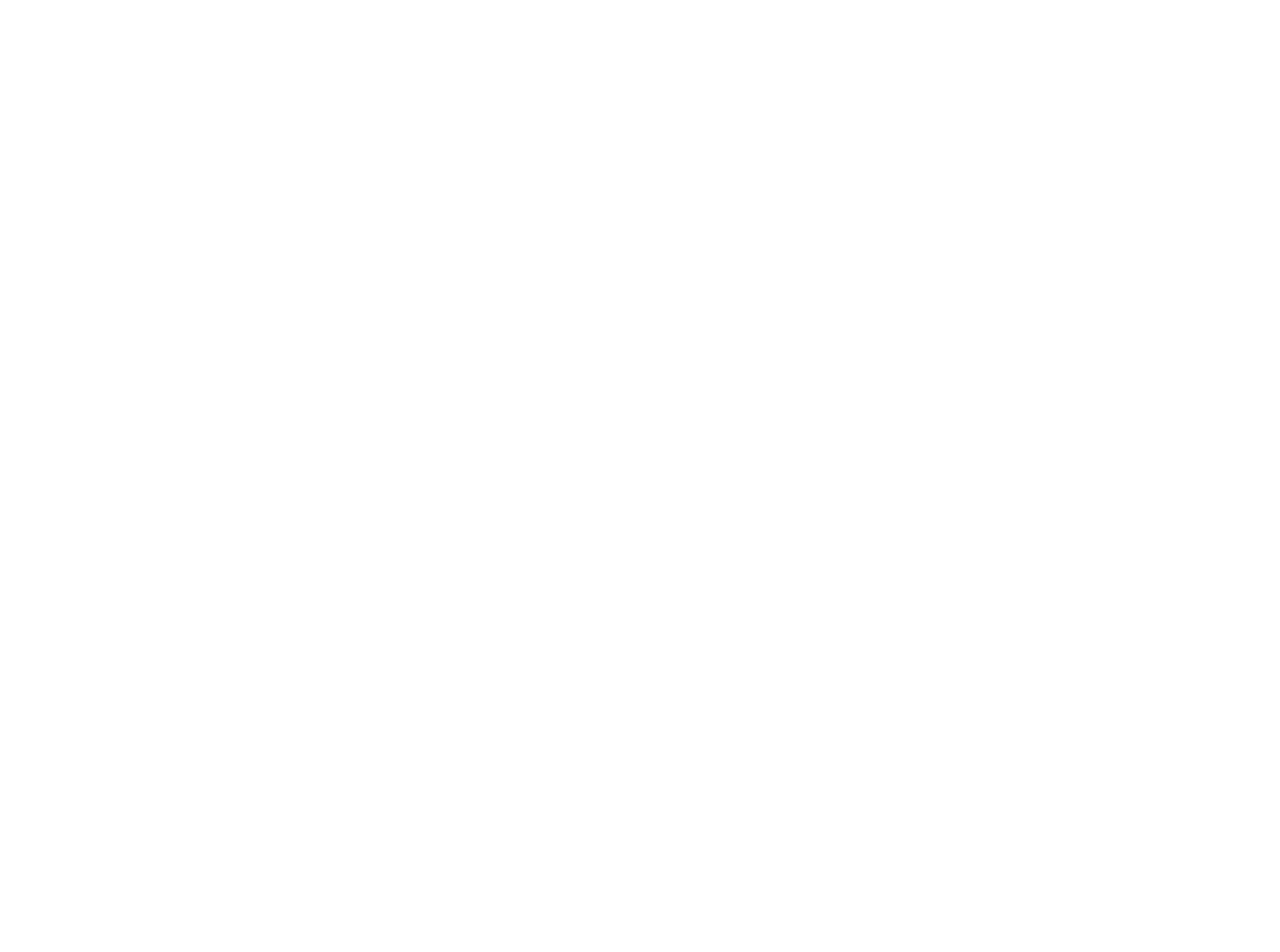
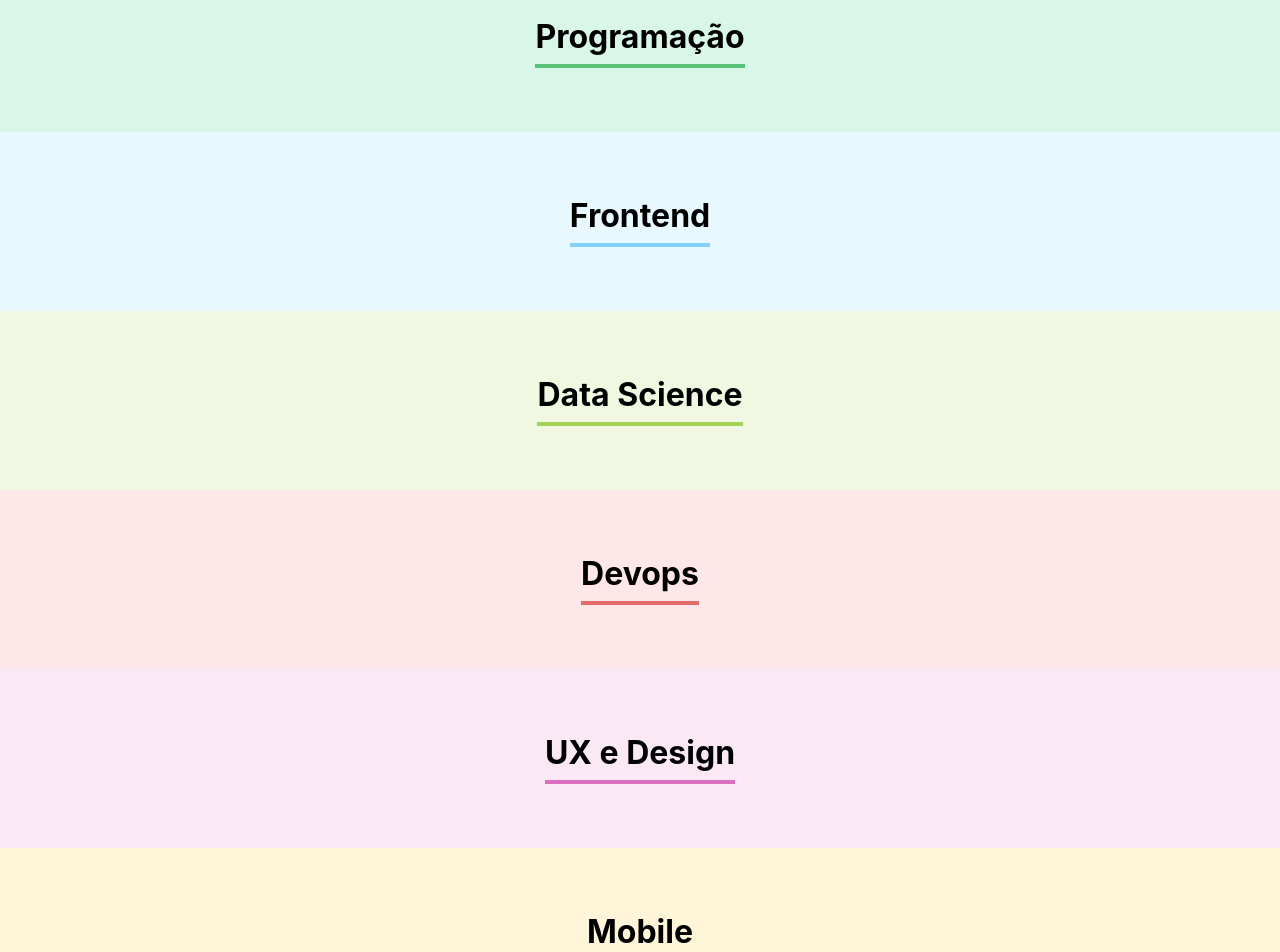
Before and after one commit to josenettojn/organo, a React (Create React App) app: page / in a window 1280 px wide. Shown: the part 1500-2452 px from the top of the page. Before the commit the page ends 1453 px from the top, so only its background shows below. Built offline with nearby package versions, Linux system fonts and the light colour scheme.

Commit message:
feat: :sparkles: create section time

```diff
--- a/src/App.js
+++ b/src/App.js
@@ -1,6 +1,8 @@
 import { useState } from "react";
 import Banner from "./componentes/Banner";
 import { Formulario } from "./componentes/Form/Form";
+import { Time } from "./componentes/Time";
+import { times } from "./data/Time";
 
 function App() {
   const [collaborators, setCollaborators] = useState([]);
@@ -13,10 +15,19 @@
     <div className="App">
       <Banner />
       <Formulario
+        times={times.map((time) => time.nome)}
         registeredCollaborators={(collaborator) =>
           newCollaboratorsAdded(collaborator)
         }
       />
+      {times.map((time) => (
+        <Time
+          key={time.nome}
+          name={time.nome}
+          corPrimaria={time.corPrimaria}
+          corSecundaria={time.corSecundaria}
+        />
+      ))}
     </div>
   );
 }
--- a/src/componentes/Form/Form.js
+++ b/src/componentes/Form/Form.js
@@ -5,16 +5,6 @@
 import { useState } from "react";
 
 export const Formulario = (props) => {
-  const times = [
-    "Programação",
-    "Front-End",
-    "Data Science",
-    "Devops",
-    "UX e Design",
-    "Mobile",
-    "Inovação e Gestão",
-  ];
-
   const [nome, setNome] = useState("");
   const [cargo, setCargo] = useState("");
   const [imagem, setImagem] = useState("");
@@ -58,7 +48,7 @@
         <DropDown
           required={true}
           label="Time"
-          itens={times}
+          itens={props.times}
           value={time}
           whenChanging={(value) => setTime(value)}
         />
--- /dev/null
+++ b/src/componentes/Time/Time.css
@@ -0,0 +1,10 @@
+.time {
+  text-align: center;
+  padding: 32px;
+}
+.time h3 {
+  font-size: 32px;
+  border-bottom: 4px solid;
+  display: inline-block;
+  padding-bottom: 8px;
+}
--- /dev/null
+++ b/src/componentes/Time/index.js
@@ -0,0 +1,9 @@
+import "./Time.css";
+
+export const Time = (props) => {
+  return (
+    <section className="time" style={{ backgroundColor: props.corSecundaria }}>
+      <h3 style={{ borderColor: props.corPrimaria }}>{props.name}</h3>
+    </section>
+  );
+};
--- /dev/null
+++ b/src/data/Time.js
@@ -0,0 +1,37 @@
+export const times = [
+  {
+    nome: "Programação",
+    corPrimaria: "#57C278",
+    corSecundaria: "#D9F7E9",
+  },
+  {
+    nome: "Frontend",
+    corPrimaria: "#82CFFA",
+    corSecundaria: "#E8F8FF",
+  },
+  {
+    nome: "Data Science",
+    corPrimaria: "#A6D157",
+    corSecundaria: "#F0F8E2",
+  },
+  {
+    nome: "Devops",
+    corPrimaria: "#E06B69",
+    corSecundaria: "#FDE7E8",
+  },
+  {
+    nome: "UX e Design",
+    corPrimaria: "#DB6EBF",
+    corSecundaria: "#FAE9F5",
+  },
+  {
+    nome: "Mobile",
+    corPrimaria: "#FFBA05",
+    corSecundaria: "#FFF5D9",
+  },
+  {
+    nome: "Inovação e Gestão",
+    corPrimaria: "#FF8A29",
+    corSecundaria: "#FFEEDF",
+  },
+];
```
